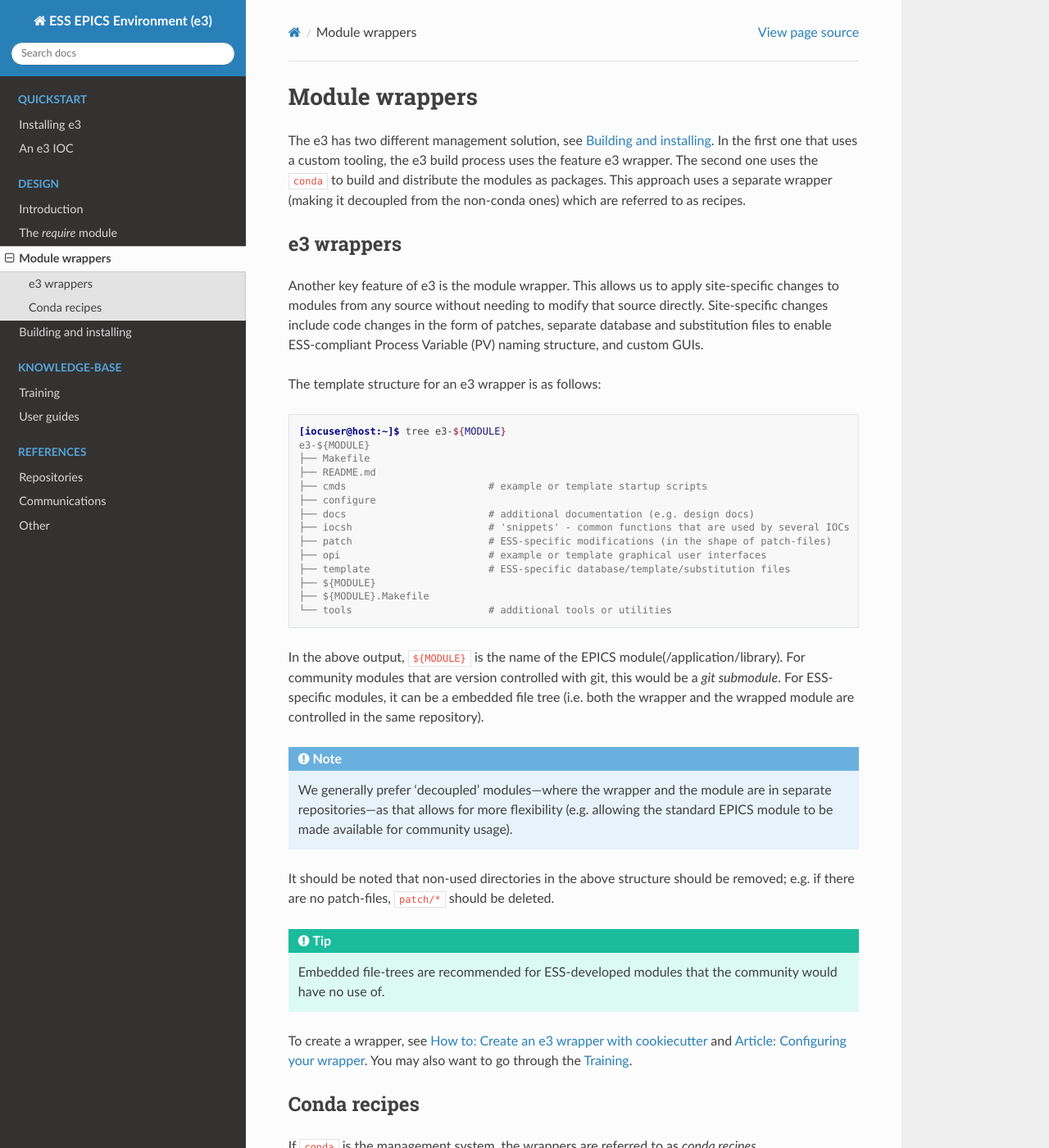
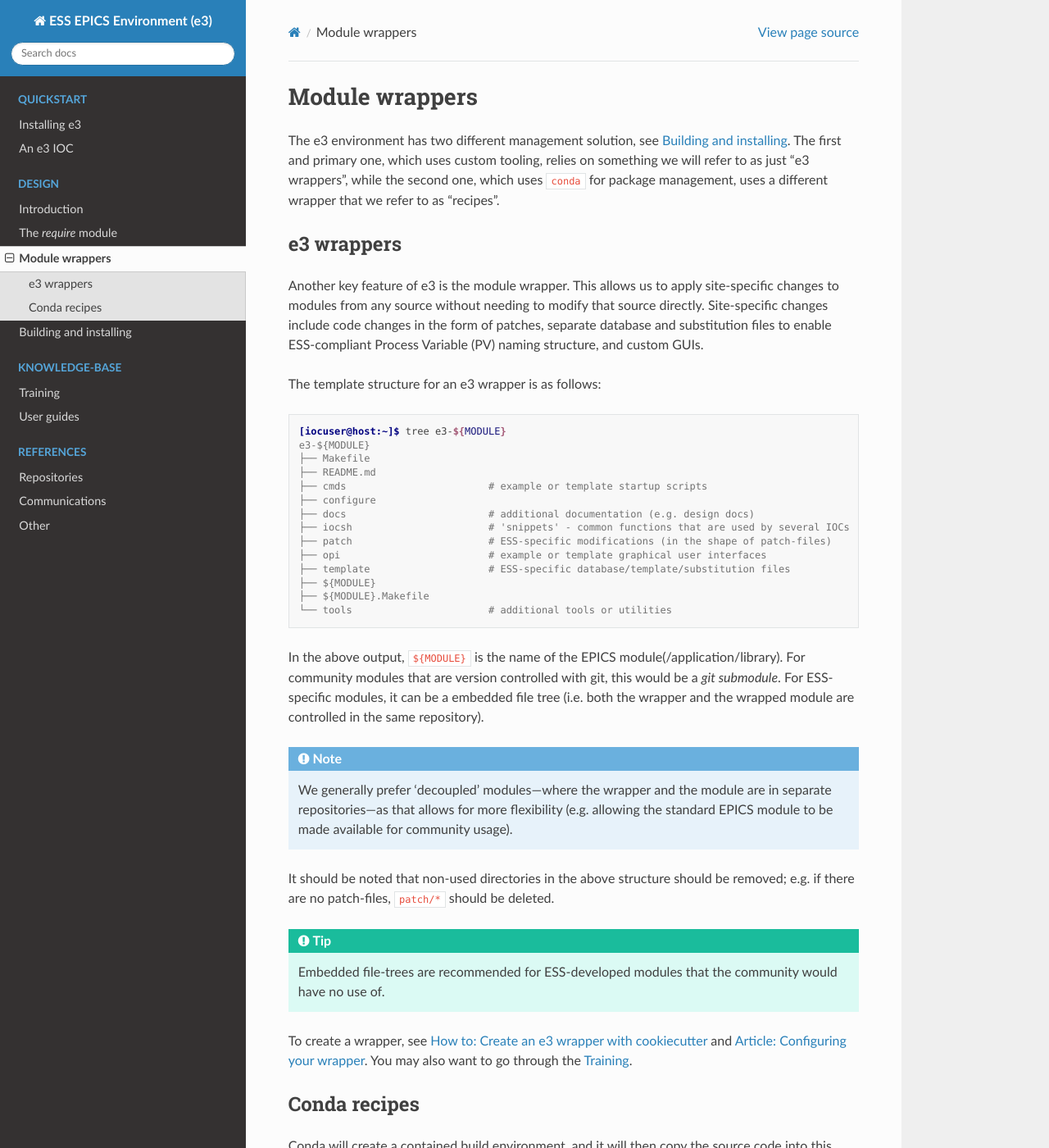
Before and after one commit to ttkorhonen/e3pages, a Sphinx documentation site: the page built from docs/design/3_wrappers.md, in a window 1280 px wide and 1400 px high. Shown: the whole window at 82% size. Built offline with Sphinx 7.4.7 and the Read the Docs theme 2.0.0, drawn with Linux system fonts in a browser that asks for light colours; some of the changed text lies outside the part shown.

Commit message:
Improve some sentences, and more spelling and code styling corrections

```diff
--- a/docs/design/3_wrappers.md
+++ b/docs/design/3_wrappers.md
@@ -2,13 +2,10 @@
 
 # Module wrappers
 
-The e3 has two different management solution, see {ref}`build_process`.
-In the first one that uses a custom tooling, the e3 build process
-uses the feature e3 wrapper.
-The second one uses the `conda` to build and distribute the modules
-as packages. This approach uses a separate wrapper
-(making it decoupled from the non-conda ones) which are referred
-to as recipes.
+The e3 environment has two different management solution, see {ref}`build_process`.
+The first and primary one, which uses custom tooling, relies on something we
+will refer to as just "e3 wrappers", while the second one, which uses `conda` for
+package management, uses a different wrapper that we refer to as "recipes".
 
 ## e3 wrappers
 
@@ -62,9 +59,6 @@ You may also want to go through the {ref}`training_series`.
 
 ## Conda recipes
 
-If `conda` is the management system, the wrappers are referred to as
-*conda recipes*.
-
 Conda will create a contained build environment, and it will then
 copy the source code into this environment and build according to a
 `recipe` given in a `meta.yaml` file.
```
Also changed, not shown: other parts of docs/design/3_wrappers.md (+1 -1 lines), docs/kb/guide/articles/11_cookiecutter_recipe.md (+9 -13 lines), docs/kb/guide/articles/12_configure_recipe.md (+5 -5 lines).
